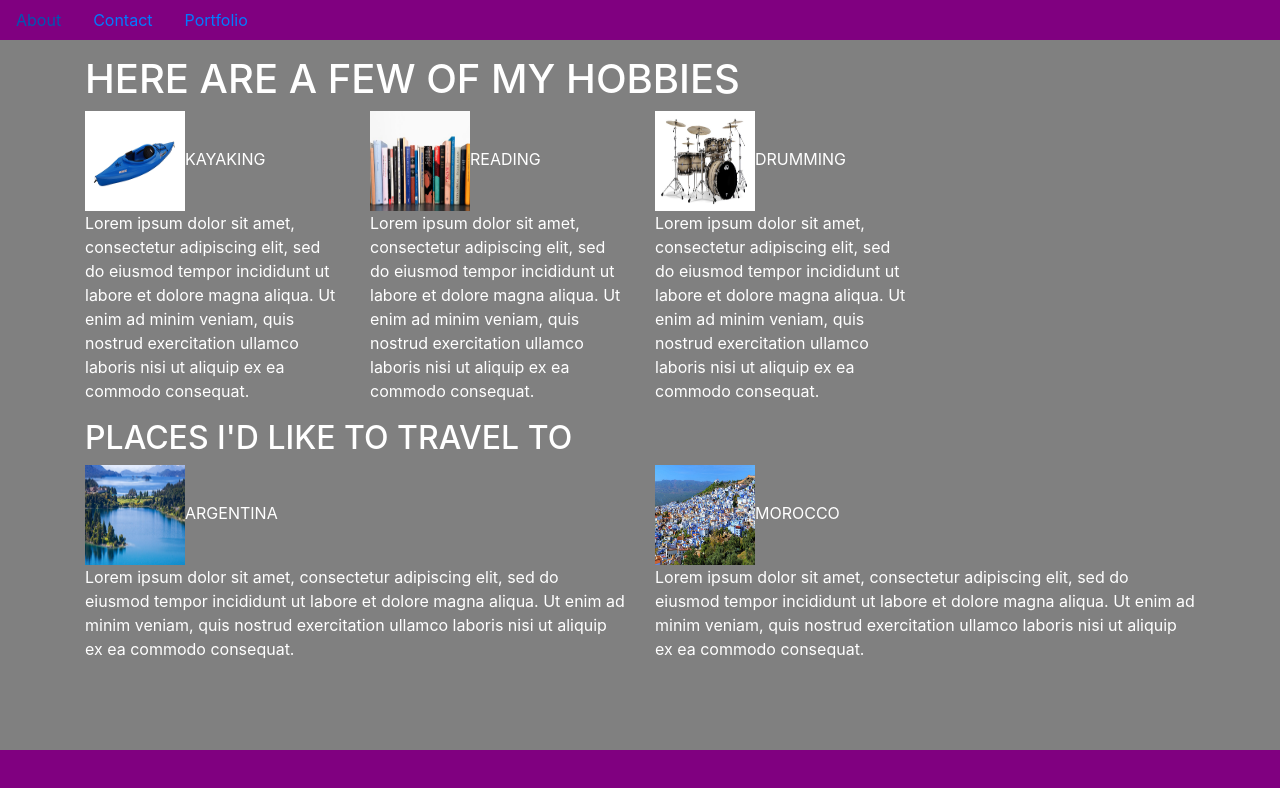
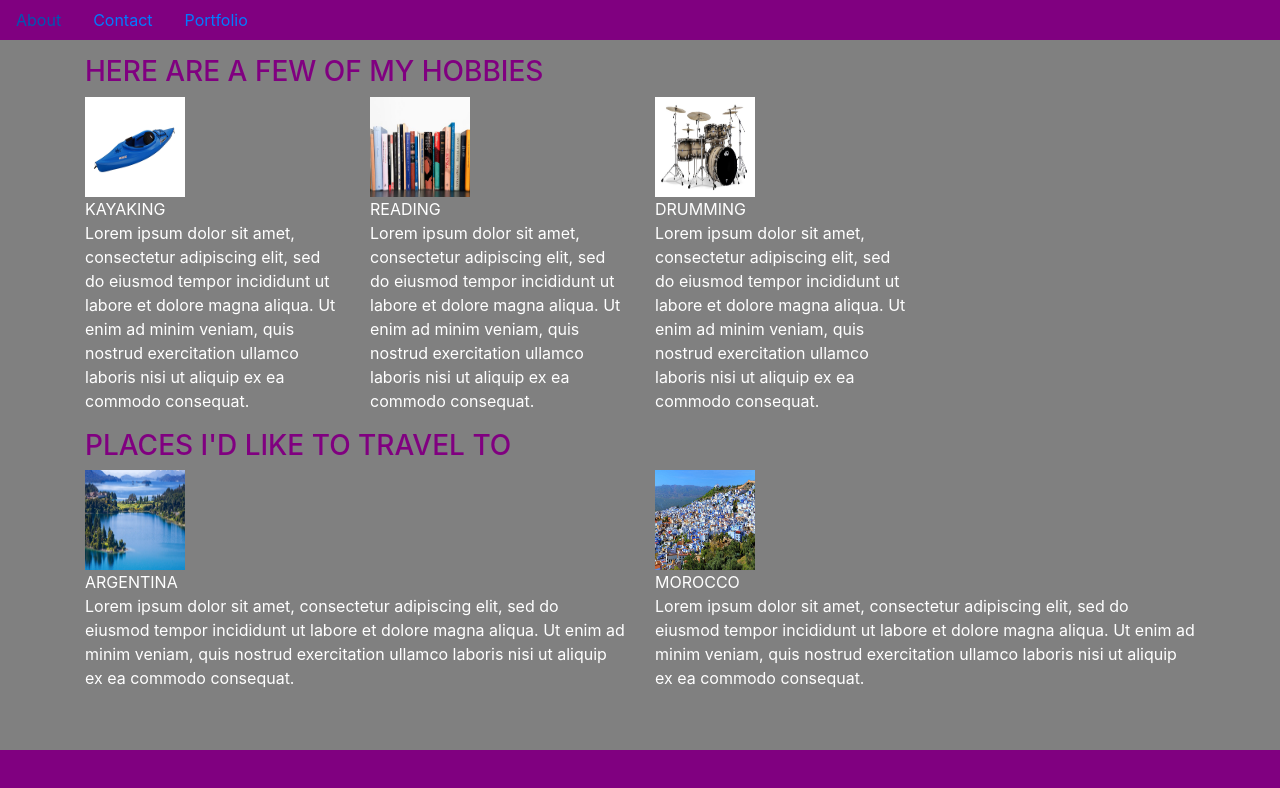
Before and after one commit to JoshZepedaUMNStudent/Bootstrap-Portfolio, a plain HTML site: page portfolio.html in a window 1280 px wide. Drawn offline with nearby package versions, Linux system fonts and the light colour scheme.

Commit message:
updated May 19

```diff
--- a/portfolio.html
+++ b/portfolio.html
@@ -28,35 +28,35 @@
                 <div class="row">
 
                       <div class="col-sm-12"> <!-- xs or sm? -->
-                      <h1 style="color:white">HERE ARE A FEW OF MY HOBBIES</h1>
+                      <h3 style="color:purple">HERE ARE A FEW OF MY HOBBIES</h3>
                       </div>
 
                         <div class="col-sm-3"> <!-- xs or sm? -->
-                        <p><img src="assets/kayak.jpg" class="img-responsive" width="100" height="100"/>KAYAKING<br>Lorem ipsum dolor sit amet, consectetur adipiscing elit, sed do eiusmod tempor incididunt ut labore et dolore magna aliqua.
+                        <p><img src="assets/kayak.jpg" class="img-responsive" width="100" height="100"/><br>KAYAKING<br>Lorem ipsum dolor sit amet, consectetur adipiscing elit, sed do eiusmod tempor incididunt ut labore et dolore magna aliqua.
                             Ut enim ad minim veniam, quis nostrud exercitation ullamco laboris nisi ut aliquip ex ea commodo consequat.</p>
                         </div>
 
                           <div class="col-sm-3"> <!-- xs or sm? -->
-                          <p><img src="assets/books.jpg" class="img-responsive" width="100" height="100"/>READING<br>Lorem ipsum dolor sit amet, consectetur adipiscing elit, sed do eiusmod tempor incididunt ut labore et dolore magna aliqua.
+                          <p><img src="assets/books.jpg" class="img-responsive" width="100" height="100"/><br>READING<br>Lorem ipsum dolor sit amet, consectetur adipiscing elit, sed do eiusmod tempor incididunt ut labore et dolore magna aliqua.
                             Ut enim ad minim veniam, quis nostrud exercitation ullamco laboris nisi ut aliquip ex ea commodo consequat.</p>
                           </div>
 
-                            <div class="col-sm-3"> <!-- xs or sm? -->
-                            <p><img src="assets/drums.jpg" class="img-responsive" width="100" height="100"/>DRUMMING<br>Lorem ipsum dolor sit amet, consectetur adipiscing elit, sed do eiusmod tempor incididunt ut labore et dolore magna aliqua.
+                          <div class="col-sm-3"> <!-- xs or sm? -->
+                          <p><img src="assets/drums.jpg" class="img-responsive" width="100" height="100"/><br>DRUMMING<br>Lorem ipsum dolor sit amet, consectetur adipiscing elit, sed do eiusmod tempor incididunt ut labore et dolore magna aliqua.
                             Ut enim ad minim veniam, quis nostrud exercitation ullamco laboris nisi ut aliquip ex ea commodo consequat.</p>
-                            </div>
+                          </div>
 
                       <div class="col-sm-12">
-                          <h2 style="color:white">PLACES I'D LIKE TO TRAVEL TO</h2>
+                          <h3 style="color:purple">PLACES I'D LIKE TO TRAVEL TO</h3>
                       </div>
 
                       <div class="col-sm-6">
-                      <p><img src="assets/argentina.jpg" class="img-responsive" width="100" height="100"/>ARGENTINA<br>Lorem ipsum dolor sit amet, consectetur adipiscing elit, sed do eiusmod tempor incididunt ut labore et dolore magna aliqua.
+                      <p><img src="assets/argentina.jpg" class="img-responsive" width="100" height="100"/><br>ARGENTINA<br>Lorem ipsum dolor sit amet, consectetur adipiscing elit, sed do eiusmod tempor incididunt ut labore et dolore magna aliqua.
                       Ut enim ad minim veniam, quis nostrud exercitation ullamco laboris nisi ut aliquip ex ea commodo consequat.</p>
                       </div>
 
                       <div class="col-sm-6">
-                      <p><img src="assets/morocco.jpg" class="img-responsive" width="100" height="100"/>MOROCCO<br>Lorem ipsum dolor sit amet, consectetur adipiscing elit, sed do eiusmod tempor incididunt ut labore et dolore magna aliqua.
+                      <p><img src="assets/morocco.jpg" class="img-responsive" width="100" height="100"/><br>MOROCCO<br>Lorem ipsum dolor sit amet, consectetur adipiscing elit, sed do eiusmod tempor incididunt ut labore et dolore magna aliqua.
                       Ut enim ad minim veniam, quis nostrud exercitation ullamco laboris nisi ut aliquip ex ea commodo consequat.</p>
                       </div>
 
```
Also changed, not shown: index.html (+2 -2 lines).
